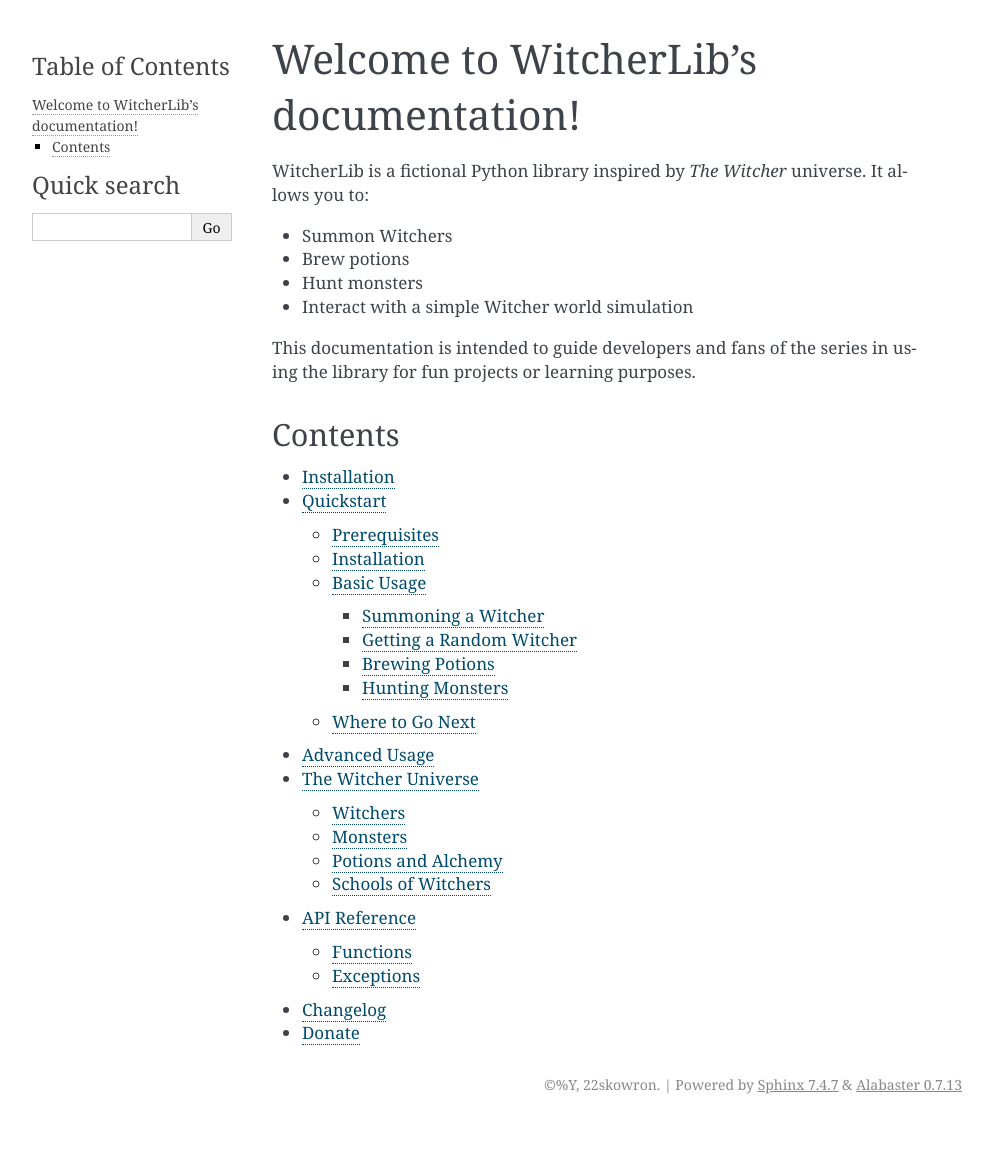
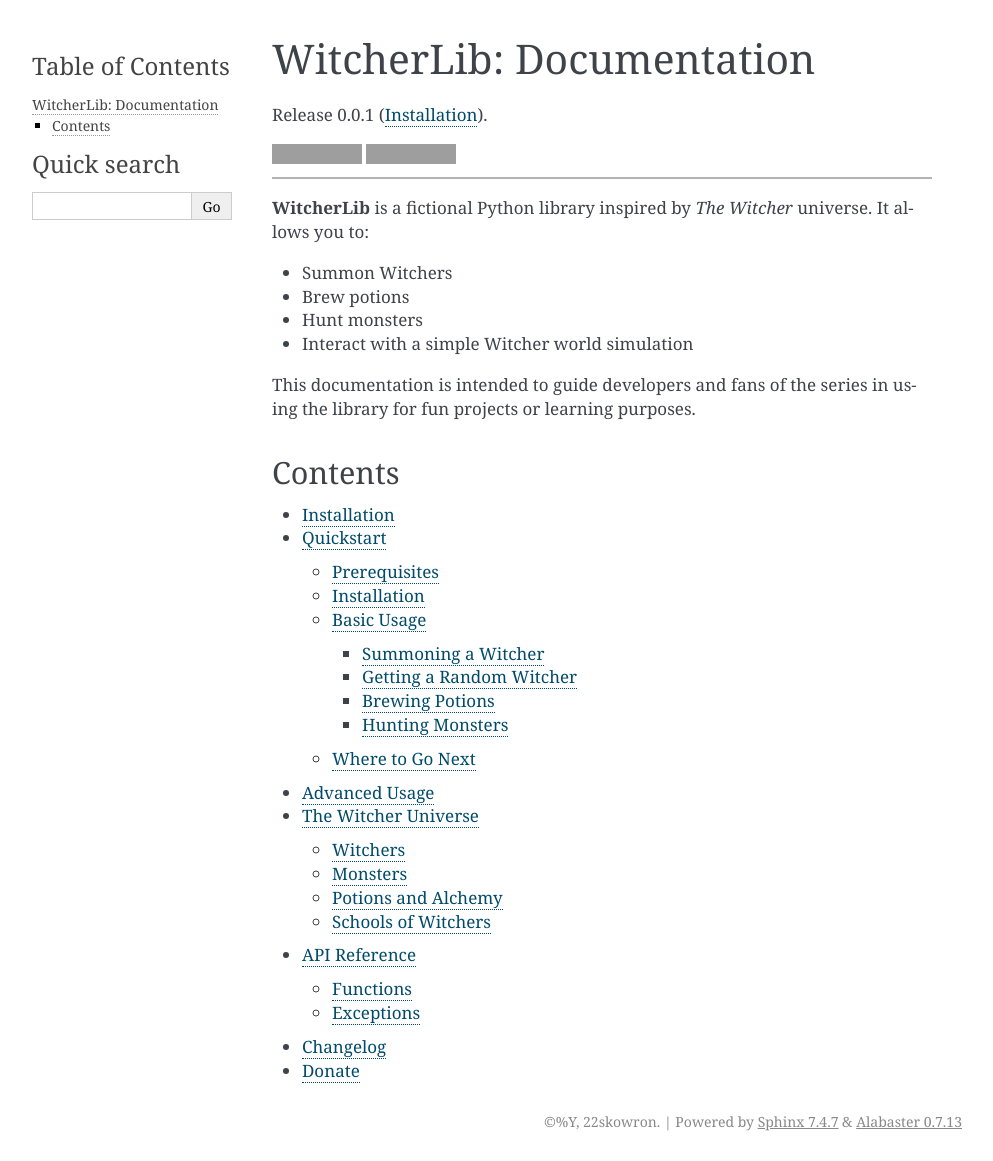
Before and after one commit to 22skowron/WitcherLib, a Sphinx documentation site: the page built from docs/source/index.rst, in a window 1280 px wide. Shown: the whole page, without its empty margins (148-1141 px from the left). Built offline with Sphinx 7.4.7, drawn with Linux system fonts in a browser that asks for light colours; before the commit the page ends 1124 px from its top, so only the background shows below that; grey boxes are pictures that could not be loaded.

Commit message:
Add licence and docs badges, update documentation title

```diff
--- a/docs/source/index.rst
+++ b/docs/source/index.rst
@@ -1,7 +1,19 @@
-Welcome to WitcherLib's documentation!
-======================================
+WitcherLib: Documentation
+=========================
 
-WitcherLib is a fictional Python library inspired by *The Witcher* universe. It allows you to:
+Release |release| (:doc:`installation`).
+
+.. image:: https://img.shields.io/github/license/22skowron/WitcherLib.svg
+   :target: https://github.com/22skowron/WitcherLib/blob/main/LICENSE
+   :alt: License Badge
+
+.. image:: https://img.shields.io/badge/docs-latest-blue
+   :target: https://22skowron.github.io/WitcherLib/
+   :alt: Documentation Badge
+
+-------
+
+**WitcherLib** is a fictional Python library inspired by *The Witcher* universe. It allows you to:
 
 - Summon Witchers
 - Brew potions
```
